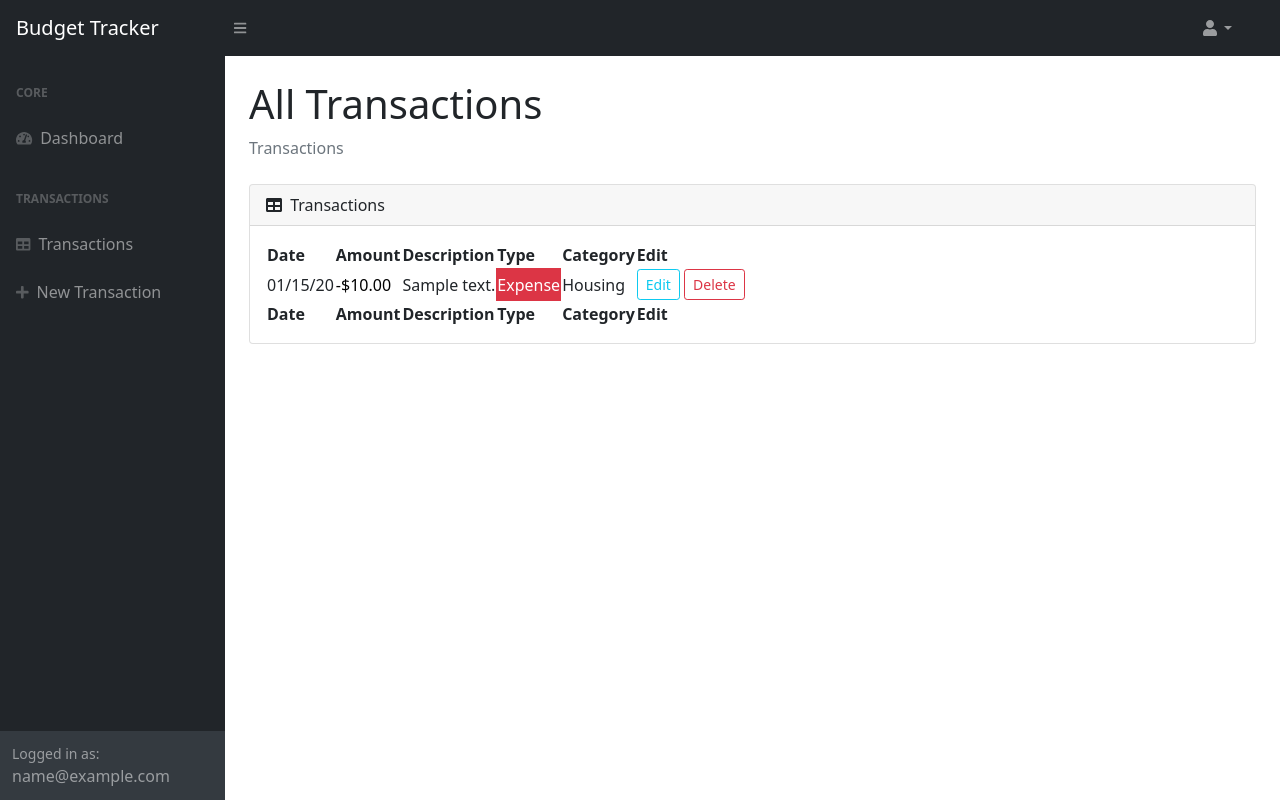
After one commit to vacchiano/budget-tracker, a Django app: page /app/transactions/ in a window 1280 px wide. The commit adds this page. Run offline with Django 3.2, Linux system fonts and the light colour scheme; a user stored in the database is signed in; tables that the repository leaves empty hold one stand-in row (values such as "Sample post"); some libraries are stand-ins or nearby versions.

Commit message:
make new transaction

```diff
--- a/app/models.py
+++ b/app/models.py
@@ -1,5 +1,6 @@
 from django.db import models
 from django.conf import settings
+from django.urls import reverse
 
 class Transaction(models.Model):
     TYPE_CHOICES = [
@@ -34,3 +35,6 @@ class Transaction(models.Model):
             return f'{self.description} | -${self.amount}'
         else:
             return f'{self.description} | ${self.amount}'
+
+    # def get_absolute_url(self):
+    #     return reverse()
--- a/app/urls.py
+++ b/app/urls.py
@@ -1,6 +1,8 @@
 from django.urls import path
-from .views import dashboard
+from .views import dashboard, transactions, TransactionCreateView
 
 urlpatterns = [
     path('', dashboard, name='dashboard'),
+    path('transactions/', transactions, name='transactions'),
+    path('transaction/create', TransactionCreateView.as_view(), name='transaction-create'),
 ]
--- a/app/views.py
+++ b/app/views.py
@@ -1,7 +1,10 @@
 from django.contrib.auth import get_user_model
 from django.shortcuts import render
+from django.urls import reverse
+from django.views.generic import CreateView
 from .models import Transaction
 from datetime import datetime
+from .forms import TransactionForm
 
 
 User = get_user_model() #gets user model imported
@@ -14,3 +17,22 @@ def dashboard(request):
         'transactions': transactions
     }
     return render(request, 'app/index.html', context)
+
+def transactions(request):
+    transactions = Transaction.objects.filter(owner=request.user).order_by('-date')
+    context = {
+        'transactions': transactions
+    }
+    return render(request, 'app/transactions.html', context)
+
+class TransactionCreateView(CreateView):
+    model = Transaction
+    #fields = ['date', 'type', 'amount', 'description', 'category']
+    form_class = TransactionForm
+
+    def form_valid(self, form):
+        form.instance.owner = self.request.user
+        return super().form_valid(form) #running form valid method on parent class
+
+    def get_success_url(self):
+        return reverse('transactions')
--- a/static/js/datatables-simple-demo.js
+++ b/static/js/datatables-simple-demo.js
@@ -9,4 +9,13 @@ window.addEventListener('DOMContentLoaded', event => {
             searchable: false
         });
     }
+
+    const datatablesSimple2 = document.getElementById('datatablesSimple2');
+    if (datatablesSimple2) {
+        new simpleDatatables.DataTable(datatablesSimple2, {
+            paging: true,
+            searchable: true
+        });
+    }
+
 });
--- a/templates/app/_base.html
+++ b/templates/app/_base.html
@@ -27,7 +27,7 @@
                         <ul class="dropdown-menu dropdown-menu-end" aria-labelledby="navbarDropdown">
                             <li><a class="dropdown-item" href="#!">Settings</a></li>
                             <li><hr class="dropdown-divider" /></li>
-                            <li><a class="dropdown-item" href="#!">Logout</a></li>
+                            <li><a class="dropdown-item" href="{% url 'account_logout' %}">Logout</a></li>
                         </ul>
                     </li>
                 </ul>
@@ -44,9 +44,13 @@
                                 Dashboard
                             </a>
                             <div class="sb-sidenav-menu-heading">Transactions</div>
-                            <a class="nav-link" href="index.html">
+                            <a class="nav-link" href="{% url 'transactions' %}">
                                 <div class="sb-nav-link-icon"><i class="fas fa-table"></i></div>
                                 Transactions
+                            </a>
+                            <a class="nav-link" href="{% url 'transaction-create' %}">
+                                <div class="sb-nav-link-icon"><i class="fas fa-plus"></i></div>
+                                New Transaction
                             </a>
                         </div>
                     </div>
--- /dev/null
+++ b/templates/app/transactions.html
@@ -0,0 +1,65 @@
+{% extends 'app/_base.html' %}
+{% block content %}
+    <main>
+        <div class="container-fluid px-4">
+            <h1 class="mt-4">All Transactions</h1>
+            <ol class="breadcrumb mb-4">
+                <li class="breadcrumb-item active">Transactions</li>
+            </ol>
+
+            <div class="card mb-4">
+                <div class="card-header">
+                    <i class="fas fa-table me-1"></i>
+                    Transactions
+                </div>
+                <div class="card-body">
+                    <table id="datatablesSimple2">
+                        <thead>
+                            <tr>
+                                <th>Date</th>
+                                <th>Amount</th>
+                                <th>Description</th>
+                                <th>Type</th>
+                                <th>Category</th>
+                                <th>Edit</th>
+                            </tr>
+                        </thead>
+                        <tfoot>
+                            <tr>
+                                <th>Date</th>
+                                <th>Amount</th>
+                                <th>Description</th>
+                                <th>Type</th>
+                                <th>Category</th>
+                                <th>Edit</th>
+                            </tr>
+                        </tfoot>
+                        <tbody>
+                            {% for transaction in transactions %}
+                            <tr>
+                                <td>{{ transaction.date|date:"m/d/y" }}</td>
+                                {% if transaction.type == "Expense" %}
+                                    <td class="table-danger">-${{ transaction.amount }}</td>
+                                {% else %}
+                                    <td class="table-success">${{ transaction.amount }}</td>
+                                {% endif %}
+                                <td>{{ transaction.description }}</td>
+                                {% if transaction.type == "Expense" %}
+                                    <td class="text-white bg-danger">{{ transaction.type }}</td>
+                                {% else %}
+                                    <td class="text-white bg-success">{{ transaction.type }}</td>
+                                {% endif %}
+                                <td>{{ transaction.category }}</td>
+                                <td>
+                                    <a class="btn btn-sm btn-outline-info" href="#">Edit</a>
+                                    <a class="btn btn-sm btn-outline-danger" href="#">Delete</a>
+                                </td>
+                            </tr>
+                            {% endfor %}
+                        </tbody>
+                    </table>
+                </div>
+            </div>
+        </div>
+    </main>
+{% endblock content %}
```
Also changed, not shown: app/forms.py (added, +15 -0 lines), templates/app/transaction_form.html (added, +30 -0 lines).
